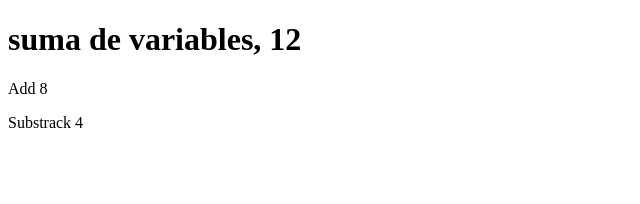
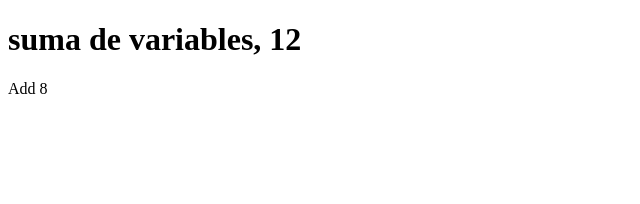
Before and after one commit to Lutyvr02/angular-curso-2024, an Angular app: page / in a window 1280 px wide. Shown: the top 204 px of the page, without its empty margins (0-640 px from the left). Built offline with nearby package versions, Linux system fonts and the light colour scheme.

Commit message:
added the new subtraction in private mode

```diff
--- a/src/app/app.component.html
+++ b/src/app/app.component.html
@@ -1,4 +1,4 @@
 <h1>suma de variables, {{ 12}}</h1>
 
 <p>Add {{sum(3,5)}}</p>
-<p>Substrack {{sub(9,5)}}</p>
+<!---<p>Substrack {{sub(9,5)}}</p>-->
```
